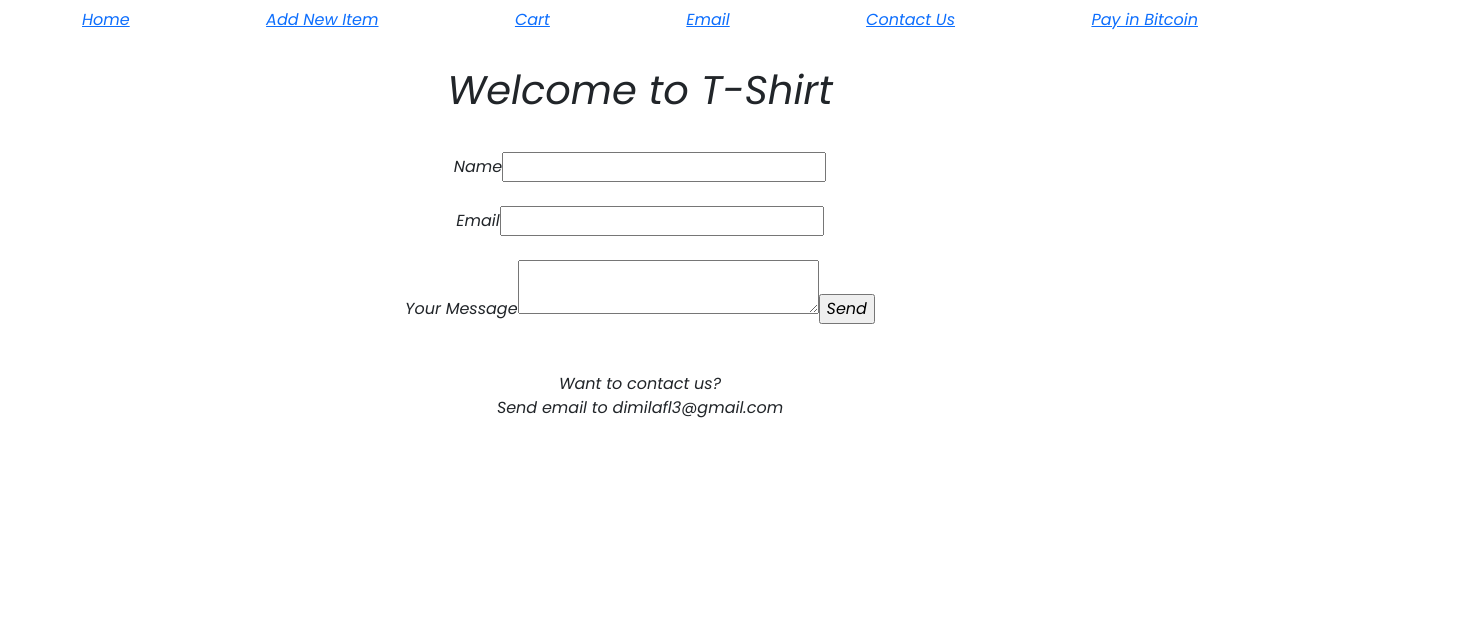
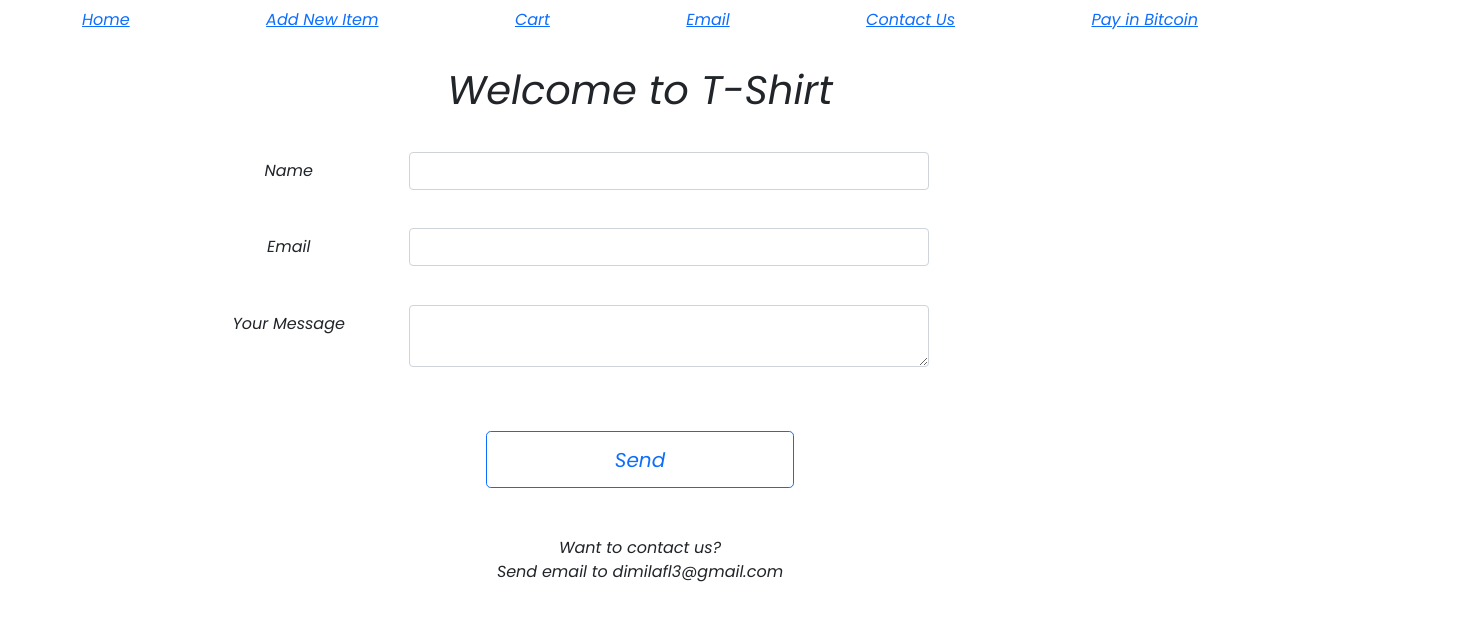
Before and after one commit to anfalfadhil/T-Shirt-Front-End, a React (Create React App) app in the folder t-shirt/: page /contact in a window 1280 px wide. Shown: the top 620 px of the page, 1484 px wide, since content can reach past the window. Built offline with nearby package versions, Linux system fonts and the light colour scheme.

Commit message:
:lipstick: Adding some style into the Emal and Contact Us Page

```diff
--- a/t-shirt/src/App.css
+++ b/t-shirt/src/App.css
@@ -80,3 +80,10 @@ img
 {
     margin-right: 5%;
 }
+
+.email-form-container
+{
+    position: relative;
+    left: 15%;
+    margin-bottom: 3%;
+}
--- a/t-shirt/src/App.js
+++ b/t-shirt/src/App.js
@@ -9,8 +9,6 @@ import OrderList from "./components/OrderList";
 import Bitcoin from "./components/Bitcoin";
 import ContactUs from "./components/ContactForm";
 import ContactMe from "./components/EmailUs";
-// import PostNewItem from "./components/PostNewItem";
-
 import Navbar from "react-bootstrap/Navbar";
 import Container from "react-bootstrap/Container";
 
--- a/t-shirt/src/components/ContactForm.js
+++ b/t-shirt/src/components/ContactForm.js
@@ -1,4 +1,8 @@
 import React, { useRef } from "react";
+import Form from "react-bootstrap/Form";
+import Row from "react-bootstrap/Row";
+import Col from "react-bootstrap/Col";
+import Button from "react-bootstrap/Button";
 
 //Must install this -
 //npm install emailjs-com --save
@@ -35,15 +39,57 @@ const ContactUs = () => {
   //make route in react based off of order completion
 
   return (
-    <form className="form-container" ref={form} onSubmit={sendEmail}>
-      <label>Name</label>
-      <input type="text" name="user_name" />
-      <label>Email</label>
-      <input type="email" name="user_email" />
-      <label>Items Wanted</label>
-      <textarea name="message" />
-      <input type="submit" value="Send" />
-    </form>
+
+    <Form ref={form} onSubmit={sendEmail}>
+            <Form.Group as={Row} controlId="nameInput" className="spacing-groups email-form-container">
+                <Form.Label column sm="2">
+                    Name
+                </Form.Label>
+                <Col sm="5">
+                    <Form.Control
+                        type="text"
+                    />
+                </Col>
+            </Form.Group>
+
+            <Form.Group as={Row} controlId="emailInput" className="spacing-groups email-form-container">
+                <Form.Label column sm="2">
+                    Email
+                </Form.Label>
+                <Col sm="5">
+                    <Form.Control
+                        type="text"
+                    />
+                </Col>
+            </Form.Group>
+
+            <Form.Group as={Row} controlId="itemsInput" className="spacing-groups email-form-container">
+                <Form.Label column sm="2">
+                    Items Wanted
+                </Form.Label>
+                <Col sm="5">
+                    <Form.Control as="textarea"/>
+                </Col>
+            </Form.Group>
+
+            <Button
+                className="new-item-save-button"
+                variant="outline-primary"
+                size="lg"
+                type="submit"
+                >Send
+            </Button>
+
+    </Form>
+    // <form className="form-container" ref={form} onSubmit={sendEmail}>
+    //   <label>Name</label>
+    //   <input type="text" name="user_name" />
+    //   <label>Email</label>
+    //   <input type="email" name="user_email" />
+    //   <label>Items Wanted</label>
+    //   <textarea name="message" />
+    //   <input type="submit" value="Send" />
+    // </form>
   );
 };
 
--- a/t-shirt/src/components/EmailUs.js
+++ b/t-shirt/src/components/EmailUs.js
@@ -1,4 +1,8 @@
 import React, { useRef } from "react";
+import Form from "react-bootstrap/Form";
+import Row from "react-bootstrap/Row";
+import Col from "react-bootstrap/Col";
+import Button from "react-bootstrap/Button";
 
 //Must install this -
 //npm install emailjs-com --save
@@ -35,19 +39,46 @@ const ContactMe = () => {
   //make route in react based off of order completion
 
   return (
-    <form className="form-container" ref={form} onSubmit={sendEmail}>
-      <label>Name</label>
-      <input type="text" name="user_name" />
-      <br />
-      <br />
-      <label>Email</label>
-      <input type="email" name="user_email" />
-      <br />
-      <br />
-      <label>Your Message</label>
-      <textarea name="message" />
 
-      <input type="submit" value="Send" />
+    <Form ref={form} onSubmit={sendEmail}>
+            <Form.Group as={Row} controlId="nameInput" className="spacing-groups email-form-container">
+                <Form.Label column sm="2">
+                    Name
+                </Form.Label>
+                <Col sm="5">
+                    <Form.Control
+                        type="text"
+                    />
+                </Col>
+            </Form.Group>
+
+            <Form.Group as={Row} controlId="emailInput" className="spacing-groups email-form-container">
+                <Form.Label column sm="2">
+                    Email
+                </Form.Label>
+                <Col sm="5">
+                    <Form.Control
+                        type="text"
+                    />
+                </Col>
+            </Form.Group>
+
+            <Form.Group as={Row} controlId="itemsInput" className="spacing-groups email-form-container">
+                <Form.Label column sm="2">
+                    Your Message
+                </Form.Label>
+                <Col sm="5">
+                    <Form.Control as="textarea"/>
+                </Col>
+            </Form.Group>
+
+            <Button
+                className="new-item-save-button"
+                variant="outline-primary"
+                size="lg"
+                type="submit"
+                >Send
+            </Button>
 
             <br />
             <br />
@@ -58,7 +89,31 @@ const ContactMe = () => {
               <br />
               Send email to dimilafl3@gmail.com
             </div>
-    </form>
+    </Form>
+    // <form className="form-container" ref={form} onSubmit={sendEmail}>
+    //   <label>Name</label>
+    //   <input type="text" name="user_name" />
+    //   <br />
+    //   <br />
+    //   <label>Email</label>
+    //   <input type="email" name="user_email" />
+    //   <br />
+    //   <br />
+    //   <label>Your Message</label>
+    //   <textarea name="message" />
+
+    //   <input type="submit" value="Send" />
+
+    //   <br />
+    //   <br />
+    //   <br />
+
+    //   <div>
+    //     Want to contact us?
+    //     <br />
+    //     Send email to dimilafl3@gmail.com
+    //   </div>
+    // </form>
   );
 };
 
```
Lines whose indentation alone changed are shown as unchanged.
